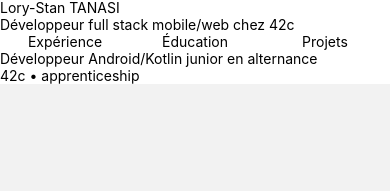
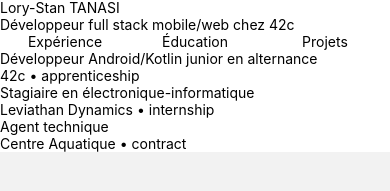
Before and after one commit to stantanasi/portfolio-app, a React Native app: screen /Home in a window 390 px wide. Shown: the part 215-406 px from the top of the page. Built offline with nearby package versions, Linux system fonts and the light colour scheme.

Commit message:
feat(experiences): add experiences data

```diff
--- a/src/data/experiences.ts
+++ b/src/data/experiences.ts
@@ -10,6 +10,24 @@
     endDate: null,
     description: '',
   },
+  {
+    title: 'Stagiaire en électronique-informatique',
+    employementType: 'internship',
+    companyName: 'Leviathan Dynamics',
+    location: 'La Courneuve, Île-de-France, France',
+    startDate: '2020-05',
+    endDate: '2020-07',
+    description: 'Programmation d\'un automate industriel connecté\nConception de l\'Interface Homme-Machine\n\nPrise en main de l\'automate programmable industriel (marque Delta Electronics)\nRéalisation de la structure du programme sous langage Ladder\nMise à jour du programme en fonction des retours d\'expérience terrain et ajout de nouvelles fonctionnalités',
+  },
+  {
+    title: 'Agent technique',
+    employementType: 'contract',
+    companyName: 'Centre Aquatique',
+    location: 'Levallois-Perret, Île-de-France, France',
+    startDate: '2018-08',
+    endDate: '2018-08',
+    description: 'Entretien de la piscine municipale (vestiaires, bureaux, escaliers)\nGestion des déchets\nVitrerie',
+  },
 ];
 
 export default experiences
```
